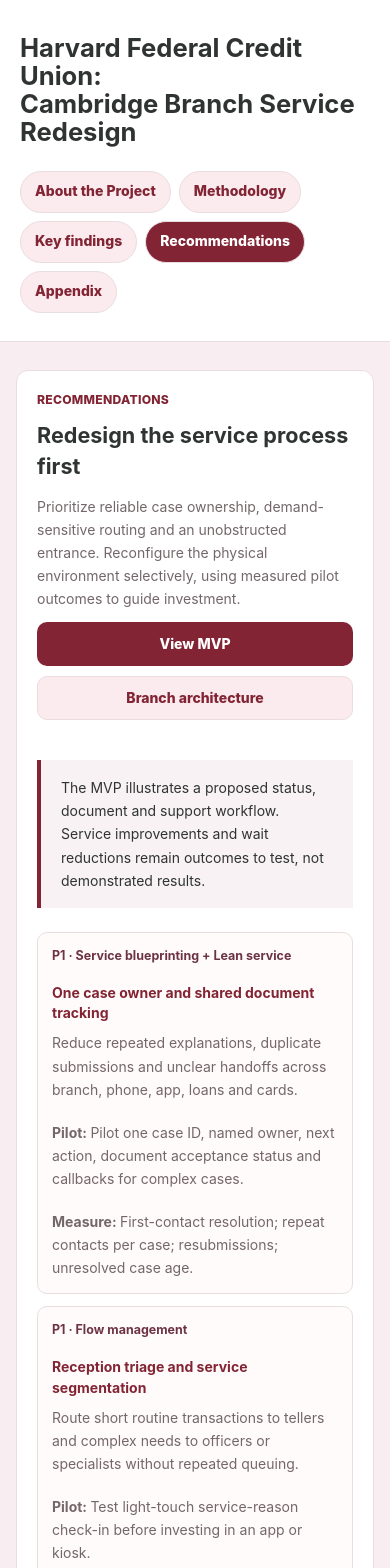
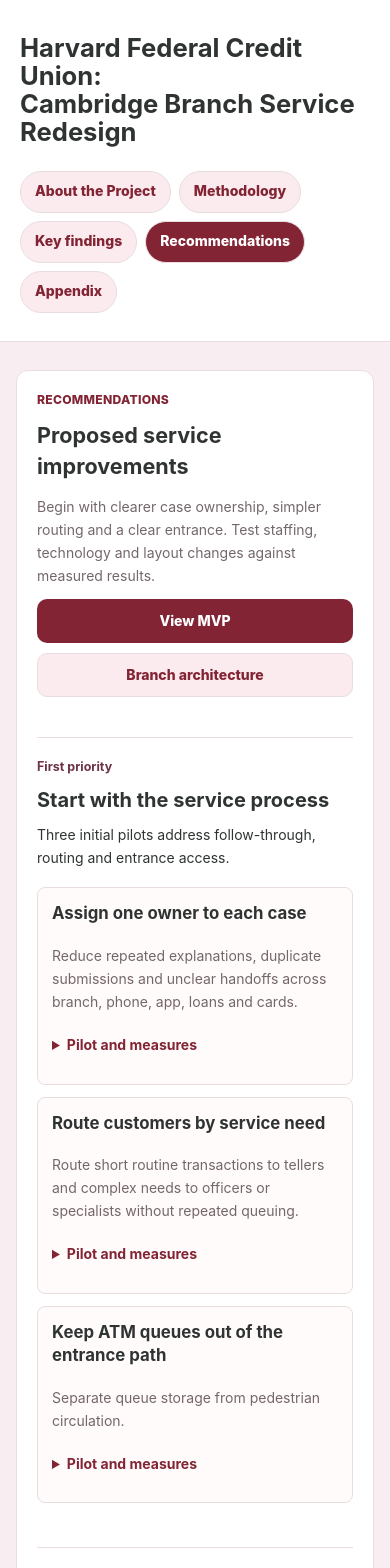
Before and after one commit to tjcha1213/HFCUreengineering, a React (Vite) app: page / in a window 390 px wide. Shown: the top 1568 px of the page. Built offline with nearby package versions, Linux system fonts and the light colour scheme.

Commit message:
Simplify recommendations and improve tablet floor plan controls

```diff
--- a/src/ResearchContent.tsx
+++ b/src/ResearchContent.tsx
@@ -29,21 +29,21 @@
 ]
 
 const findings = [
-  ['Customer reviews', 'A request needs an owner.', 'Communication, repeat contact and handoffs recur in low-rated reviews. A shared case record could make the next step clearer.', '8/39 communication; 5/39 resolution failure; 4/39 repeat contact; 3/39 handoffs. Codes overlap. These counts do not establish population incidence or confirm every interaction occurred at this branch.'],
-  ['Customer reviews', 'Paperwork is a recurring friction point.', 'Documents appear in one-third of the low-rated reviews. Clear acceptance status is a practical improvement to test.', '13 of 39 reviews mention documents or paperwork. Manual audit is needed to distinguish routine references from actual rework or resubmissions.'],
-  ['Video observations', 'Demand changes. Routing should respond.', 'Friday lunch brought roughly 2.5 times the arrivals seen in the sampled afternoons. Short transactions and long consultations may need different routes.', '42.6 entrants/hour at Friday lunch versus 17.3/hour across Monday-Thursday afternoons; 22.4/hour pooled. Day and time of day are confounded. Four teller stations and six offices do not establish active staffing or a capacity shortfall.'],
-  ['Branch observations', 'The ATM queue meets the front door.', 'Observed ATM queues can encroach on the entrance. Separating waiting space from the entry path is the clearest layout priority to test.', 'Video and branch observations support a circulation hypothesis. Blockage frequency and duration remain unmeasured; the floor plan is conceptual.'],
-  ['Local benchmark', 'Video banking is already nearby.', 'CSB offers a local example of an ITM with live video bankers. It is a possible channel for eligible transactions outside the vestibule.', 'The official CSB Harvard Square listing confirms the channel. Its curated reviews offer practice examples, not proof of shorter waits, lower costs or superior service.'],
+  ['Customer reviews', 'Communication and follow-through', 'Communication, repeat contact and handoffs recur in low-rated reviews. A shared case record could make the next step clearer.', '8/39 communication; 5/39 resolution failure; 4/39 repeat contact; 3/39 handoffs. Codes overlap. These counts do not establish population incidence or confirm every interaction occurred at this branch.'],
+  ['Customer reviews', 'Document-related review themes', 'Documents appear in one-third of the low-rated reviews. Clear acceptance status is a practical improvement to test.', '13 of 39 reviews mention documents or paperwork. Manual audit is needed to distinguish routine references from actual rework or resubmissions.'],
+  ['Video observations', 'Variation in observed arrival rates', 'The observed Friday lunch arrival rate was roughly 2.5 times the pooled afternoon rate. Differences in service duration may also affect routing needs.', '42.6 entrants/hour at Friday lunch versus 17.3/hour across Monday-Thursday afternoons; 22.4/hour pooled. Day and time of day are confounded. Four teller stations and six offices do not establish active staffing or a capacity shortfall.'],
+  ['Branch observations', 'ATM queueing near the entrance', 'Observed ATM queues can encroach on the entrance. Separating waiting space from the entry path is a candidate for a targeted layout trial.', 'Video and branch observations support a circulation hypothesis. Blockage frequency and duration remain unmeasured; the floor plan is conceptual.'],
+  ['Local benchmark', 'CSB video banking as a comparison', 'CSB offers a local example of an ITM with live video bankers. It is a possible channel for eligible transactions outside the vestibule.', 'The official CSB Harvard Square listing confirms the channel. Its curated reviews offer practice examples, not proof of shorter waits, lower costs or superior service.'],
 ]
 
 const interventions = [
-  ['P1', 'One case owner and shared document tracking', 'Service blueprinting + Lean service', 'Reduce repeated explanations, duplicate submissions and unclear handoffs across branch, phone, app, loans and cards.', 'Pilot one case ID, named owner, next action, document acceptance status and callbacks for complex cases.', 'First-contact resolution; repeat contacts per case; resubmissions; unresolved case age.'],
-  ['P1', 'Reception triage and service segmentation', 'Flow management', 'Route short routine transactions to tellers and complex needs to officers or specialists without repeated queuing.', 'Test light-touch service-reason check-in before investing in an app or kiosk.', 'Teller/officer arrival split; time to first contact; handoffs; service time by class.'],
+  ['P1', 'Assign one owner to each case', 'Service blueprinting + Lean service', 'Reduce repeated explanations, duplicate submissions and unclear handoffs across branch, phone, app, loans and cards.', 'Pilot one case ID, named owner, next action, document acceptance status and callbacks for complex cases.', 'First-contact resolution; repeat contacts per case; resubmissions; unresolved case age.'],
+  ['P1', 'Route customers by service need', 'Flow management', 'Route short routine transactions to tellers and complex needs to officers or specialists without repeated queuing.', 'Test light-touch service-reason check-in before investing in an app or kiosk.', 'Teller/officer arrival split; time to first contact; handoffs; service time by class.'],
   ['P1', 'Keep ATM queues out of the entrance path', 'Facility layout + bottleneck management', 'Separate queue storage from pedestrian circulation.', 'Measure obstruction, then trial floor markings or alternate queue placement; verify ownership, accessibility and security permissions.', 'Blocked doorway minutes; ATM queue length; interference events.'],
-  ['P2', 'Pilot off-vestibule ITM / video banking', 'Service-channel substitution + capacity pooling', 'Move eligible assisted transactions to remote employees, without assuming every task is suitable.', 'Evaluate demand, live banker coverage, privacy, accessibility and costs. Keep longer ITM interactions outside the congested vestibule.', 'Eligible volume; service times; teller diversion; cost per transaction.'],
-  ['P2', 'Match active staffing to service mix', 'Queueing + variability buffering', 'Add flexibility where measured demand is high and consultations are long.', 'Observe active teller/officer staffing and service times; compare matched lunch and afternoon periods before changing staffing.', 'Class-specific arrival and service rates; utilization; queue lengths and waits.'],
-  ['P2', 'Live specialist escalation with a shared case record', 'Handoff reduction + first-contact resolution', 'Connect officers to remote loan or card specialists without losing customer context.', 'Pilot video specialist access from an existing office.', 'Completed escalations; repeated explanations; follow-up contacts; resolution time.'],
-  ['P3', 'Selective furniture and circulation changes', 'Facility design + service-route mapping', 'Reduce observed unnecessary movement rather than redesigning aesthetics without measured benefit.', 'Validate the conceptual plan, trace anonymous routes and trial low-cost furniture changes before removing partitions.', 'Movement paths; waiting footprint; visibility; customer effort.'],
+  ['P2', 'Test video banking away from the entrance', 'Service-channel substitution + capacity pooling', 'Move eligible assisted transactions to remote employees, without assuming every task is suitable.', 'Evaluate demand, live banker coverage, privacy, accessibility and costs. Keep longer ITM interactions outside the congested vestibule.', 'Eligible volume; service times; teller diversion; cost per transaction.'],
+  ['P2', 'Match staffing to observed demand', 'Queueing + variability buffering', 'Add flexibility where measured demand is high and consultations are long.', 'Observe active teller/officer staffing and service times; compare matched lunch and afternoon periods before changing staffing.', 'Class-specific arrival and service rates; utilization; queue lengths and waits.'],
+  ['P2', 'Connect customers to a specialist', 'Handoff reduction + first-contact resolution', 'Connect officers to remote loan or card specialists without losing customer context.', 'Pilot video specialist access from an existing office.', 'Completed escalations; repeated explanations; follow-up contacts; resolution time.'],
+  ['P3', 'Test small furniture and layout changes', 'Facility design + service-route mapping', 'Reduce observed unnecessary movement rather than redesigning aesthetics without measured benefit.', 'Validate the conceptual plan, trace anonymous routes and trial low-cost furniture changes before removing partitions.', 'Movement paths; waiting footprint; visibility; customer effort.'],
 ]
 
 function ResearchTable({ caption, headings, rows }: { caption: string; headings: string[]; rows: string[][] }) {
@@ -122,11 +122,11 @@
   </section>
 
   if (page === 'findings') return <section className="research-findings research-content findings-focused">
-    <div className="section-heading"><span className="page-label">Key findings</span><h2>Clearer next steps. Better service flow.</h2><p>The evidence points to three priorities: own the request, route the customer, and keep the entrance clear.</p></div>
+    <div className="section-heading"><span className="page-label">Key findings</span><h2>Findings from reviews and branch observations</h2><p>The analysis identifies concerns about service continuity, customer routing and entrance circulation. Each finding is presented with its supporting evidence and limitations.</p></div>
     <div className="findings-numbers" aria-label="Evidence at a glance">
       <div><strong>13 / 39</strong><span>low-rated reviews mention paperwork</span><small>Mentions, not confirmed rework</small></div>
       <div><strong>2.5x</strong><span>observed Friday lunch arrival rate</span><small>Compared with sampled Mon-Thu afternoons</small></div>
-      <div><strong>One entrance</strong><span>shared with the ATM queue</span><small>Observed circulation conflict; impact unmeasured</small></div>
+      <div><strong>ATM queue</strong><span>observed near the entrance</span><small>Observed circulation conflict; impact unmeasured</small></div>
     </div>
     <div className="finding-takeaways">{findings.map(([source, title, takeaway], index) => <button className="finding-card" type="button" key={title} onClick={() => setSelectedFinding(index)} aria-haspopup="dialog">
       <span className="finding-number" aria-hidden="true">{String(index + 1).padStart(2, '0')}</span>
@@ -144,7 +144,7 @@
         {selectedFinding === 4 && <a className="site-action secondary-site-action" href="https://www.cambridgesavings.com/locations/cambridge-harvard-square-0" target="_blank" rel="noreferrer">CSB Harvard Square services</a>}
       </div>
     </dialog>}
-    <div className="findings-conclusion"><h3>Fix the process first.</h3><p>Test case ownership, service triage and a clear entrance before committing to major renovation. The evidence does not establish broad understaffing.</p><a className="site-action primary-site-action" href="#/">Explore recommendations</a></div>
+    <div className="findings-conclusion"><h3>Implications for service redesign</h3><p>The findings support testing case ownership, service triage and entrance circulation changes before considering major renovation. They do not establish broad understaffing.</p><a className="site-action primary-site-action" href="#/">Explore recommendations</a></div>
     <section className="research-section"><h3>The review evidence</h3><p>Frequency of coded themes in 39 reviews rated 1-2 stars.</p>
     <figure className="failure-matrix-figure">
       <a href={`${datasetBase}HFCU_Failure_Matrix_Chart.png`} target="_blank" rel="noreferrer" aria-label="Open full-size HFCU failure matrix chart">
@@ -157,12 +157,21 @@
     <div className="findings-actions"><a className="site-action primary-site-action" href="#/traffic-methodology">View methodology</a><a className="site-action secondary-site-action" href="#/">Open recommendations</a><a className="site-action secondary-site-action" href="#/datasets">Open datasets</a></div>
   </section>
 
-  return <section className="recommendations research-content">
-    <div className="section-heading"><span className="page-label">Recommendations</span><h2>Redesign the service process first</h2><p>Prioritize reliable case ownership, demand-sensitive routing and an unobstructed entrance. Reconfigure the physical environment selectively, using measured pilot outcomes to guide investment.</p><div className="action-row"><a className="site-action primary-site-action" href="#/mvp">View MVP</a><a className="site-action secondary-site-action" href="#/branch-architecture">Branch architecture</a></div></div>
-    <p className="research-callout">The MVP illustrates a proposed status, document and support workflow. Service improvements and wait reductions remain outcomes to test, not demonstrated results.</p>
-    <div className="recommendation-grid">{interventions.map(([priority, title, framework, mechanism, pilot, measures]) => <article key={title}><span className="research-evidence-label">{priority} · {framework}</span><strong>{title}</strong><p>{mechanism}</p><p><b>Pilot: </b>{pilot}</p><p><b>Measure: </b>{measures}</p></article>)}</div>
+  return <section className="recommendations research-content recommendations-simple">
+    <div className="section-heading"><span className="page-label">Recommendations</span><h2>Proposed service improvements</h2><p>Begin with clearer case ownership, simpler routing and a clear entrance. Test staffing, technology and layout changes against measured results.</p><div className="action-row"><a className="site-action primary-site-action" href="#/mvp">View MVP</a><a className="site-action secondary-site-action" href="#/branch-architecture">Branch architecture</a></div></div>
+    {[
+      { priority: 'P1', heading: 'Start with the service process', description: 'Three initial pilots address follow-through, routing and entrance access.' },
+      { priority: 'P2', heading: 'Test additional service capacity', description: 'Evaluate remote support and staffing once demand and service times are measured.' },
+      { priority: 'P3', heading: 'Adjust the layout selectively', description: 'Use observed customer routes to guide low-cost physical changes.' },
+    ].map(group => <section className="recommendation-group" key={group.priority}>
+      <div><span className="research-evidence-label">{group.priority === 'P1' ? 'First priority' : group.priority === 'P2' ? 'Next-stage pilots' : 'After evaluation'}</span><h3>{group.heading}</h3><p>{group.description}</p></div>
+      <div className="recommendation-grid">{interventions.filter(item => item[0] === group.priority).map(([, title, framework, mechanism, pilot, measures]) => <article key={title}><h4>{title}</h4><p>{mechanism}</p><details><summary>Pilot and measures</summary><p><b>Pilot: </b>{pilot}</p><p><b>Measure: </b>{measures}</p><p><b>Operations framework: </b>{framework}</p></details></article>)}</div>
+    </section>)}
+    <p className="methodology-caveat">These are proposed pilots. The MVP demonstrates the workflow; improvements in service and waiting times still need to be measured.</p>
+    <details className="recommendation-technical"><summary>Queueing analysis and evaluation</summary>
     <section className="research-section"><h3>Evaluate queues by service class</h3><p>The pooled 22.4 entrants/hour is a branch-level rate, not the arrival rate of one four-server teller queue. Measure each class's arrival share and active servers first.</p><div className="research-equations"><p>Utilization: rho(j) = lambda(j) / [s(j) x mu(j)]</p><p>Service rate: mu(j) = 60 / mean service minutes for class j</p><p>Little's Law, for an approximately stable system: Lq(j) = lambda(j) x Wq(j)</p></div><p>Here lambda is arrivals per hour, s is active servers, mu is services per server-hour, Lq is average queue length and Wq is average waiting time in hours. Assess variability and queue discipline before choosing an M/M/s model or projecting exact wait reductions.</p></section>
     <section className="research-section"><h3>Phased implementation</h3><ol className="research-phases"><li><strong>Baseline.</strong> Audit frequent review codes; timestamp a small nonidentifying sample of arrivals, queues, service times and ATM obstruction at matched time slots.</li><li><strong>Process pilots.</strong> Test service-reason check-in, named ownership and shared document/status records. Compare resolution, repeat contacts and waits with baseline.</li><li><strong>Space and technology pilots.</strong> Move ATM waiting out of circulation. Test remote assistance or an ITM only when volumes, costs, permissions and accessibility support it.</li><li><strong>Evaluate and scale.</strong> Compare service levels, workload, customer effort and cost. Revisit floor-plan changes when causal evidence supports them.</li></ol></section>
+    </details>
     <Benchmark />
   </section>
 }
--- a/src/index.css
+++ b/src/index.css
@@ -2440,6 +2440,28 @@
 .research-content .methodology-table th, .research-content .methodology-table td { vertical-align: top; white-space: normal; }
 .research-process, .research-phases { display: grid; gap: 14px; padding-left: 24px; line-height: 1.65; }
 .research-equations { padding: 16px; background: #eef5f1; overflow-wrap: anywhere; }
+.recommendation-group { display: grid; gap: 18px; padding-block: 20px; border-top: 1px solid var(--line); }
+.recommendation-group h3 { font-size: 1.25rem; margin-bottom: 8px; }
+.recommendation-group h4 { font-size: 1.05rem; line-height: 1.4; margin-bottom: 10px; }
+.recommendations-simple .recommendation-grid { grid-template-columns: repeat(3, minmax(0, 1fr)); }
+.recommendations-simple .recommendation-grid article { border-radius: 8px; }
+.recommendations-simple summary { cursor: pointer; color: var(--crimson); font-weight: 700; padding-block: 14px; }
+.recommendation-technical { border-block: 1px solid var(--line); }
+.architecture-workbench { display: grid; gap: 12px; }
+.architecture-workbench .branch-floor-plan { margin: 0 auto; width: 100%; }
+.architecture-workbench .architecture-recommendations { display: grid; grid-template-columns: repeat(4, minmax(0, 1fr)); gap: 8px; margin-top: 0; }
+.architecture-workbench .architecture-card { padding: 12px; min-height: 64px; border-radius: 8px; }
+.architecture-workbench .architecture-card strong { font-size: 0.9rem; line-height: 1.3; }
+.architecture-selection { min-height: 72px; line-height: 1.6; color: var(--muted); }
+@media (min-width: 600px) {
+  .architecture-workbench .branch-floor-plan { max-width: min(100%, calc((100svh - 230px) * 1.333)); }
+}
+@media (max-width: 820px) {
+  .recommendations-simple .recommendation-grid { grid-template-columns: 1fr; }
+}
+@media (max-width: 599px) {
+  .architecture-workbench .architecture-recommendations { grid-template-columns: repeat(2, minmax(0, 1fr)); }
+}
 .failure-matrix-figure { margin: 0; display: grid; gap: 12px; min-width: 0; }
 .failure-matrix-figure img { display: block; width: 100%; height: auto; cursor: zoom-in; }
 .failure-matrix-figure figcaption { color: var(--muted); font-size: 0.85rem; line-height: 1.6; }
```
Also changed, not shown: src/App.tsx (+5 -17 lines), 4 other files (tests, documents, lock files or other folders).
